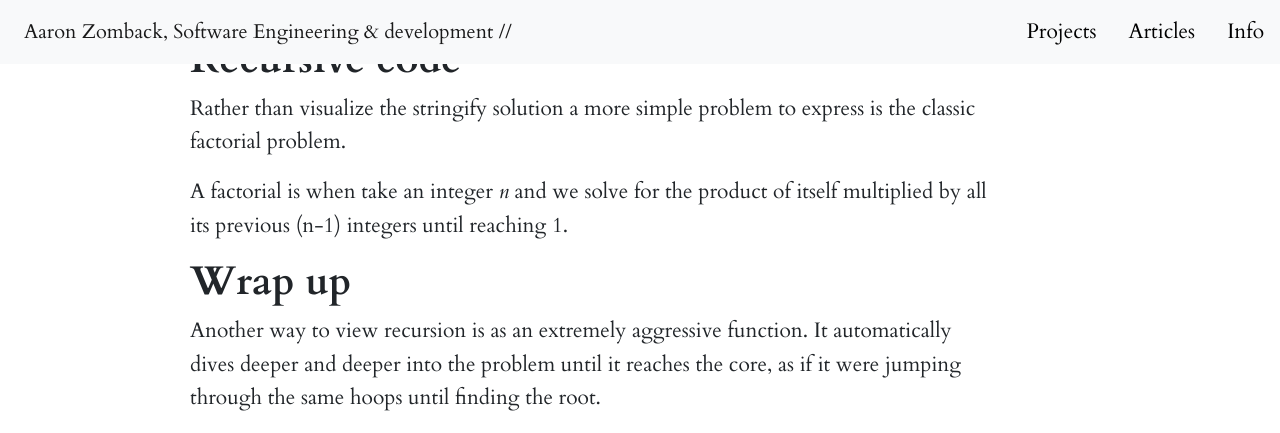
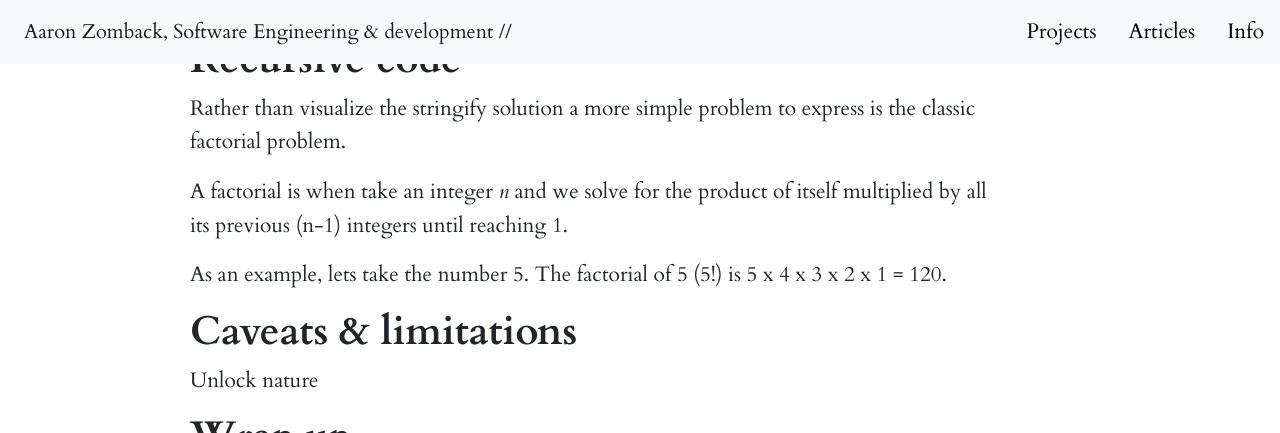
Before and after one commit to aaronzomback/design-portfolio, a Jekyll site: the page built from _posts/2021-04-30-what-is-recursion?.markdown, in a window 1280 px wide and 900 px high, scrolled down 2338 px, cut to the strip 0-433 px from the top of the window. Built offline with Jekyll 4.4.1, drawn with Linux system fonts in a browser that asks for light colours; nearby versions of some CDN libraries.

Commit message:
Updated What Is Recursion?

```diff
--- a/_posts/2021-04-30-what-is-recursion?.markdown
+++ b/_posts/2021-04-30-what-is-recursion?.markdown
@@ -36,6 +36,12 @@ Rather than visualize the stringify solution a more simple problem to express is
 
 A factorial is when take an integer *n* and we solve for the product of itself multiplied by all its previous (n-1) integers until reaching 1.
 
+As an example, lets take the number 5. The factorial of 5 (5!) is 5 x 4 x 3 x 2 x 1 = 120.
+
+## Caveats & limitations
+
+Unlock nature
+
 ## Wrap up
 
 Another way to view recursion is as an extremely aggressive function. It automatically dives deeper and deeper into the problem until it reaches the core, as if it were jumping through the same hoops until finding the root.
```
